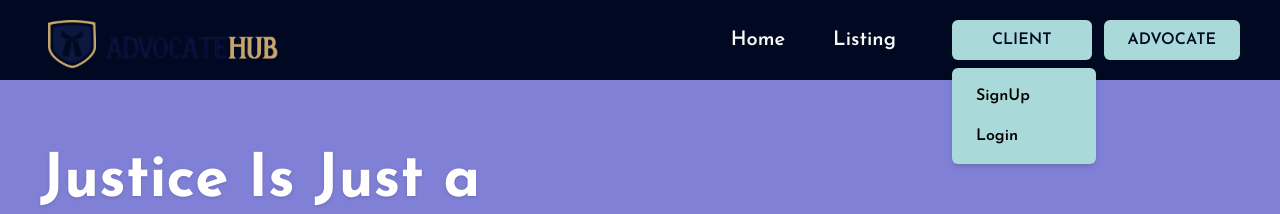
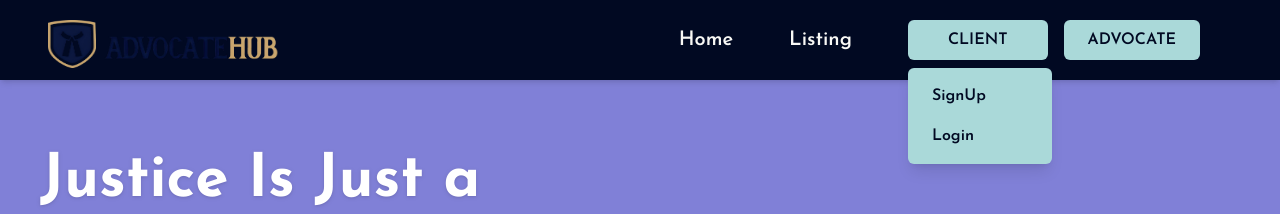
Before and after one commit to dolphin7275/advocatehub, a React (Vite) app in the folder frontend/: page / in a window 1280 px wide. Both pictures are taken after a click on the button "CLIENT". Shown: the top 214 px of the page. Built offline with nearby package versions, Linux system fonts and the light colour scheme; no server answers; a web font is replaced by a local one.

Commit message:
Update navbar, footer, and homepage components

```diff
--- a/frontend/src/common/navbar/Navbar.jsx
+++ b/frontend/src/common/navbar/Navbar.jsx
@@ -1,14 +1,13 @@
 import React, { useState } from "react";
 import { NavLink, useNavigate } from "react-router-dom";
-import Assets from "../../assets/assets.js"; // Ensure this path is correct for your assets
+import Assets from "../../assets/assets.js";
 
 const Navbar = () => {
   const [openC, setOpenC] = useState(false);
   const [openA, setOpenA] = useState(false);
-  const [menuOpen, setMenuOpen] = useState(false); // State to toggle mobile menu
+  const [menuOpen, setMenuOpen] = useState(false);
   const navigate = useNavigate();
 
-  // Function to close all dropdowns/menus
   const closeAllMenus = () => {
     setOpenC(false);
     setOpenA(false);
@@ -16,25 +15,29 @@ const Navbar = () => {
   };
 
   return (
-    <div className="bg-[#010922] shadow-md px-4 py-3 sm:px-6 md:px-10"> {/* Original Navbar background color */}
+    <div className="bg-[#010922] shadow-md px-4 py-3 sm:px-6 lg:px-10 relative z-50">
       <div className="flex justify-between items-center">
-        {/* Logo */}
-        <div className="flex items-center gap-2 cursor-pointer" onClick={() => navigate('/')}>
+        <div
+          className="flex items-center gap-2 cursor-pointer"
+          onClick={() => {
+            navigate("/");
+            closeAllMenus();
+          }}
+        >
           <img className="w-12 h-12 mt-2 ml-2" src={Assets.logoIcon} alt="logo" />
           <img className="h-8 mt-4" src={Assets.logoText} alt="text" />
         </div>
 
-        {/* Hamburger Toggle Button (visible on small screens) */}
-        <div className="md:hidden">
+        {/* Hamburger Toggle Button (visible on screens smaller than lg) */}
+        <div className="lg:hidden">
           <button
             onClick={() => {
               setMenuOpen(!menuOpen);
-              setOpenC(false); // Close dropdowns when opening/closing main menu
+              setOpenC(false);
               setOpenA(false);
             }}
-            className="text-white focus:outline-none"
+            className="text-white focus:outline-none p-2 rounded-md hover:bg-[#6E7582]"
           >
-            {/* Hamburger or Close icon */}
             <svg
               className="w-8 h-8"
               fill="none"
@@ -43,32 +46,28 @@ const Navbar = () => {
               xmlns="http://www.w3.org/2000/svg"
             >
               {menuOpen ? (
-                <path
-                  strokeLinecap="round"
-                  strokeLinejoin="round"
-                  strokeWidth={2}
-                  d="M6 18L18 6M6 6l12 12"
-                />
+                <path strokeLinecap="round" strokeLinejoin="round" strokeWidth={2} d="M6 18L18 6M6 6l12 12" />
               ) : (
-                <path
-                  strokeLinecap="round"
-                  strokeLinejoin="round"
-                  strokeWidth={2}
-                  d="M4 6h16M4 12h16M4 18h16"
-                />
+                <path strokeLinecap="round" strokeLinejoin="round" strokeWidth={2} d="M4 6h16M4 12h16M4 18h16" />
               )}
             </svg>
           </button>
         </div>
 
-        {/* Links and Buttons - responsive toggle controlled */}
-        <div className={`${menuOpen ? "block absolute top-full left-0 w-full bg-[#010922] shadow-lg py-4 md:relative" : "hidden"} md:flex md:items-center md:justify-between flex-col md:flex-row gap-6 md:gap-10 mt-4 md:mt-0`}>
-          {/* Nav Links */}
-          <ul className="flex flex-col md:flex-row gap-4 text-[#F8F8F5] text-center mb-4 md:mb-0"> {/* Original text color */}
+        {/* Main navigation and buttons container */}
+        <div
+          className={`${
+            menuOpen
+              ? "block absolute top-full left-0 w-full bg-[#010922] shadow-lg py-4 flex flex-col items-center gap-4 mt-4"
+              : "hidden"
+          } lg:flex lg:items-center lg:flex-grow lg:justify-end lg:gap-10 mt-4 sm:mt-0 lg:pr-10`}
+        >
+          {/* Nav Links (Home, Listing) */}
+          <ul className="flex flex-col lg:flex-row lg:gap-6 text-[#F8F8F5] text-center w-full lg:w-auto mb-4 lg:mb-0">
             <li>
               <NavLink
                 to="/"
-                className="text-xl font-semibold block py-2 px-4 rounded-[10px] hover:bg-[#6E7582] hover:text-[#F8F8F5]" // Original hover colors
+                className="text-xl font-semibold block py-2 px-4 rounded-[10px] hover:bg-[#6E7582] hover:text-[#F8F8F5] transition-colors duration-200"
                 onClick={closeAllMenus}
               >
                 Home
@@ -77,7 +76,7 @@ const Navbar = () => {
             <li>
               <NavLink
                 to="/advocate-list"
-                className="text-xl font-semibold block py-2 px-4 rounded-[10px] hover:bg-[#6E7582] hover:text-[#F8F8F5]" // Original hover colors
+                className="text-xl font-semibold block py-2 px-4 rounded-[10px] hover:bg-[#6E7582] hover:text-[#F8F8F5] transition-colors duration-200"
                 onClick={closeAllMenus}
               >
                 Listing
@@ -85,27 +84,33 @@ const Navbar = () => {
             </li>
           </ul>
 
-          {/* Buttons Section */}
-          <div className="flex flex-col sm:flex-row gap-3 w-full md:w-auto px-4 md:px-0">
+          {/* Buttons Section (CLIENT, ADVOCATE) */}
+          {/* Changed this div:
+              - `flex-col`: always stacked by default (for mobile/tablet).
+              - `lg:flex-row`: only switches to horizontal at 'lg' breakpoint.
+              - `gap-3`: for vertical spacing on mobile/tablet.
+              - `lg:gap-4`: for horizontal spacing on desktop.
+          */}
+          <div className="flex flex-col gap-3 w-full lg:w-auto px-4 lg:px-0 justify-center lg:flex-row lg:gap-4">
             {/* Client Dropdown */}
-            <div className="relative w-full">
+            <div className="relative w-full sm:w-auto">
               <button
                 onClick={() => {
                   setOpenC(!openC);
                   setOpenA(false);
                 }}
-                className="bg-[#aad9d9] text-[#010922] text-md font-semibold px-10 py-2 rounded-md hover:scale-105 cursor-pointer w-full text-center" // Original button colors
+                className="bg-[#aad9d9] text-[#010922] text-md font-semibold px-10 py-2 rounded-md hover:scale-105 transition-transform duration-200 cursor-pointer w-full text-center"
               >
                 CLIENT
               </button>
               {openC && (
-                <div className="absolute top-full left-0 mt-2 bg-[#aad9d9] rounded-md shadow-md z-10 w-full sm:w-36 p-2"> {/* Original dropdown background */}
+                <div className="absolute top-full left-0 mt-2 bg-[#aad9d9] rounded-md shadow-lg z-10 w-full sm:w-36 p-2">
                   <button
                     onClick={() => {
                       navigate("/client/signup");
                       closeAllMenus();
                     }}
-                    className="block px-4 py-2 font-semibold text-left hover:bg-[#010922] hover:text-[#F8F8F5] rounded-sm cursor-pointer w-full" // Original hover colors for dropdown items
+                    className="block px-4 py-2 font-semibold text-left text-[#010922] hover:bg-[#010922] hover:text-[#F8F8F5] rounded-sm cursor-pointer w-full transition-colors duration-200"
                   >
                     SignUp
                   </button>
@@ -114,7 +119,7 @@ const Navbar = () => {
                       navigate("/client/login");
                       closeAllMenus();
                     }}
-                    className="block px-4 py-2 font-semibold text-left hover:bg-[#010922] hover:text-[#F8F8F5] rounded-sm cursor-pointer w-full" // Original hover colors for dropdown items
+                    className="block px-4 py-2 font-semibold text-left text-[#010922] hover:bg-[#010922] hover:text-[#F8F8F5] rounded-sm cursor-pointer w-full transition-colors duration-200"
                   >
                     Login
                   </button>
@@ -123,24 +128,24 @@ const Navbar = () => {
             </div>
 
             {/* Advocate Dropdown */}
-            <div className="relative w-full">
+            <div className="relative w-full sm:w-auto">
               <button
                 onClick={() => {
                   setOpenA(!openA);
                   setOpenC(false);
                 }}
-                className="bg-[#aad9d9] text-[#010922] text-md font-semibold px-6 py-2 rounded-md cursor-pointer hover:scale-105 w-full text-center" // Original button colors
+                className="bg-[#aad9d9] text-[#010922] text-md font-semibold px-6 py-2 rounded-md cursor-pointer hover:scale-105 transition-transform duration-200 w-full text-center"
               >
                 ADVOCATE
               </button>
               {openA && (
-                <div className="absolute top-full left-0 mt-2 bg-[#aad9d9] shadow-md rounded-md p-3 z-20 w-full sm:w-36 p-2"> {/* Original dropdown background */}
+                <div className="absolute top-full left-0 mt-2 bg-[#aad9d9] shadow-lg rounded-md p-2 z-20 w-full sm:w-36">
                   <button
                     onClick={() => {
                       navigate("/advocate/signup");
                       closeAllMenus();
                     }}
-                    className="block px-4 py-2 font-semibold text-left hover:bg-[#010922] hover:text-[#F8F8F5] rounded-sm cursor-pointer w-full" // Original hover colors for dropdown items
+                    className="block px-4 py-2 font-semibold text-left text-[#010922] hover:bg-[#010922] hover:text-[#F8F8F5] rounded-sm cursor-pointer w-full transition-colors duration-200"
                   >
                     SignUp
                   </button>
@@ -149,7 +154,7 @@ const Navbar = () => {
                       navigate("/advocate/login");
                       closeAllMenus();
                     }}
-                    className="block px-4 py-2 font-semibold text-left hover:bg-[#010922] hover:text-[#F8F8F5] rounded-sm cursor-pointer w-full" // Original hover colors for dropdown items
+                    className="block px-4 py-2 font-semibold text-left text-[#010922] hover:bg-[#010922] hover:text-[#F8F8F5] rounded-sm cursor-pointer w-full transition-colors duration-200"
                   >
                     Login
                   </button>
```
